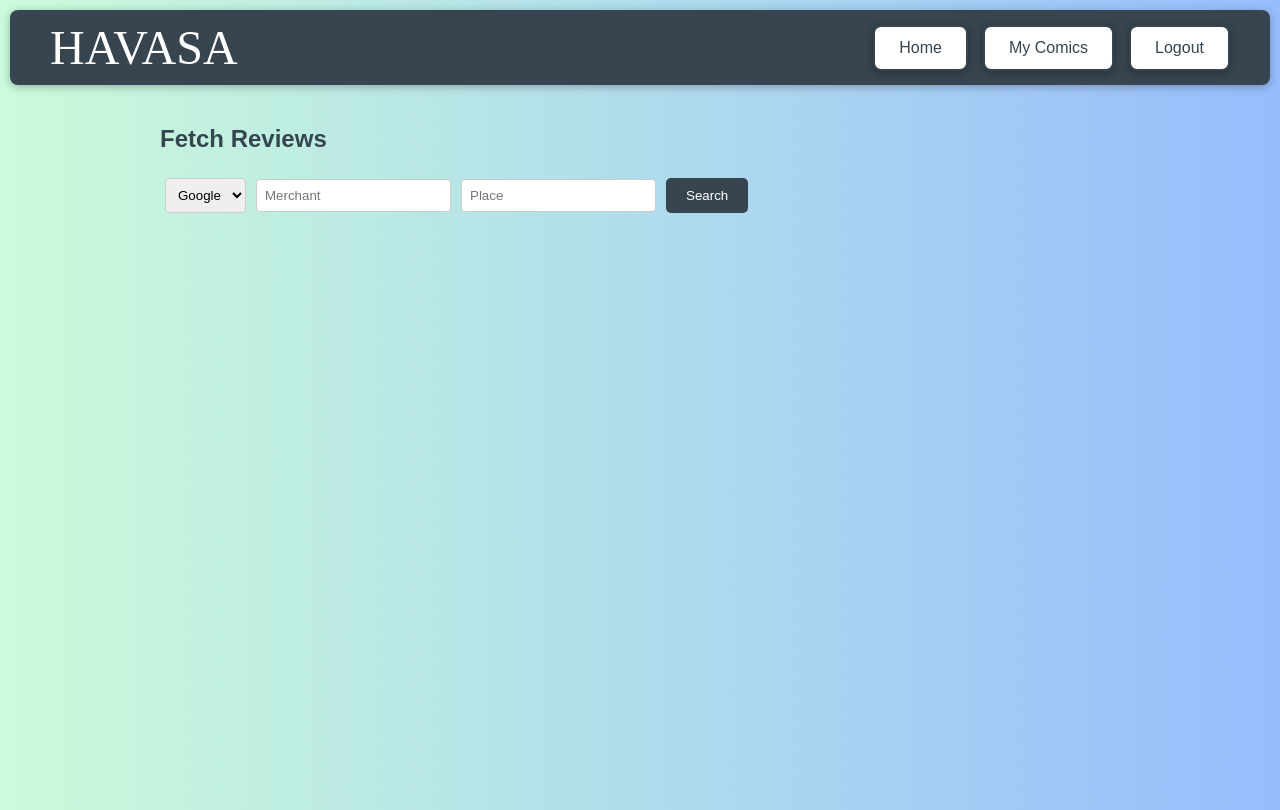
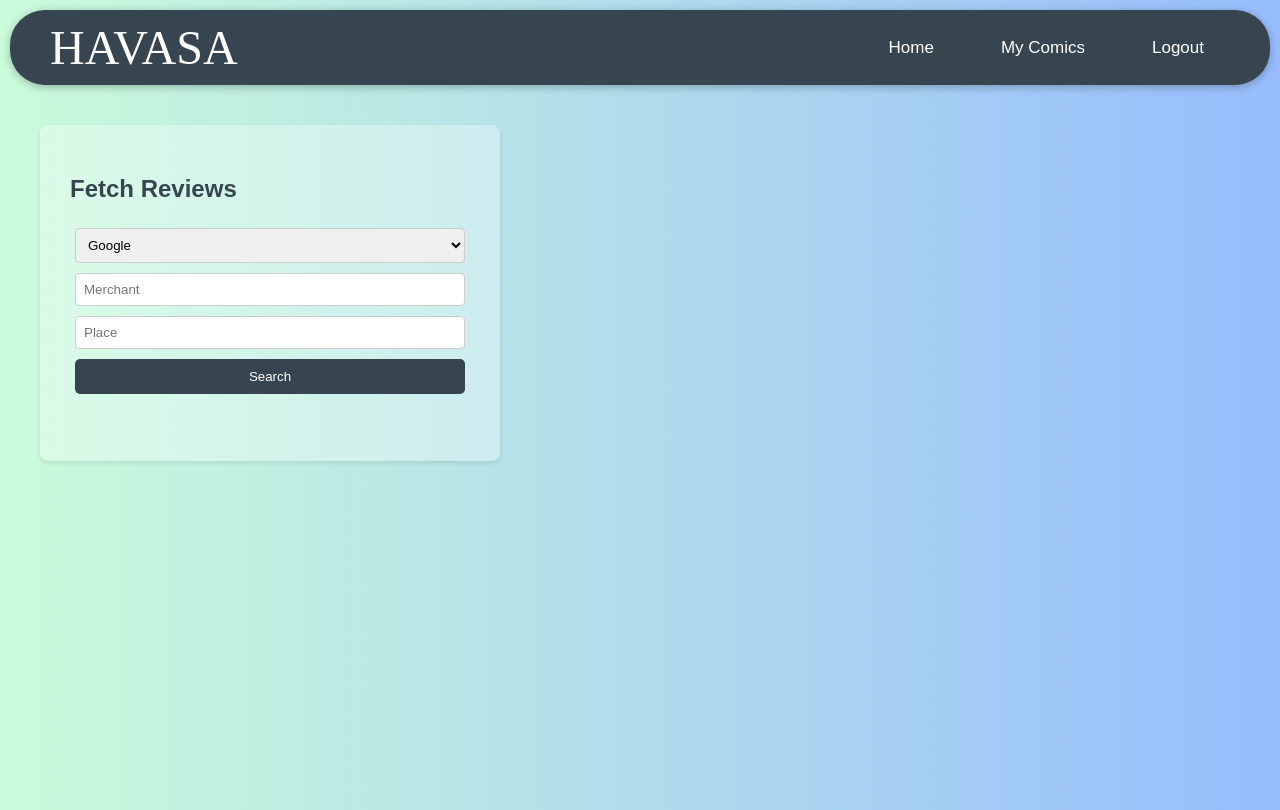
Before and after one commit to Birla10/Enchanta, a React (Create React App) app in the folder frontend/: page /reviews in a window 1280 px wide. Built offline with nearby package versions, Linux system fonts and the light colour scheme; sample sign-in values are in the browser's storage; the HTML template or start-up script is replaced by a standard one.

Commit message:
css improvements

```diff
--- a/frontend/src/css/comic.css
+++ b/frontend/src/css/comic.css
@@ -1,3 +1,7 @@
 .comic-container h2{
     color: white;
 }
+
+.comic-container img {
+    max-width: 300px;
+}
--- a/frontend/src/css/reviews.css
+++ b/frontend/src/css/reviews.css
@@ -1,3 +1,26 @@
+.fetch-reviews {
+    background-color: rgba(255, 255, 255, 0.3);
+    padding: 30px;
+    border-radius: 8px;
+    box-shadow: 0 2px 4px rgba(0, 0, 0, 0.1);
+    max-width: 400px;
+
+    display: flex;
+    flex-direction: column;
+    color: #1f2937;
+
+}
+
 .fetch-reviews h2 {
     color: #36454F;
 }
+
+.fetch-reviews select input {
+    padding: 10px;
+    border-radius: 5px;
+}
+
+.fetch-reviews option {
+    padding: 10px;
+    border-radius: 50px;
+}
--- a/frontend/src/index.css
+++ b/frontend/src/index.css
@@ -41,7 +41,7 @@ input, select {
 
 .container {
   max-width: 960px;
-  margin: 0 auto;
+  margin: 20px;
   padding: 20px;
 }
 
@@ -52,7 +52,7 @@ input, select {
   align-items: center;
   padding: 10px 40px;
   margin: 10px 10px 0 10px;
-  border-radius: 8px;
+  border-radius: 35px;
   box-shadow: 0 2px 8px rgba(27, 26, 26, 0.3);
 }
 
@@ -74,19 +74,20 @@ input, select {
 
 .nav-links a,
 .nav-links button {
-  background-color: #fff;
-  color: #36454F;
+  color: white;
   padding: 12px 24px;
   border: 2px solid #36454F;
   border-radius: 8px;
   cursor: pointer;
-  box-shadow: 0 2px 8px rgba(0, 0, 0, 0.3);
   text-decoration: none;
+  font-size: 17px;
 }
 
 .nav-links a:hover,
 .nav-links button:hover {
   background-color: #f0f0f0;
+  color: #36454F;
+  border-radius: 25px;
 }
 
 .auth-container {
```
